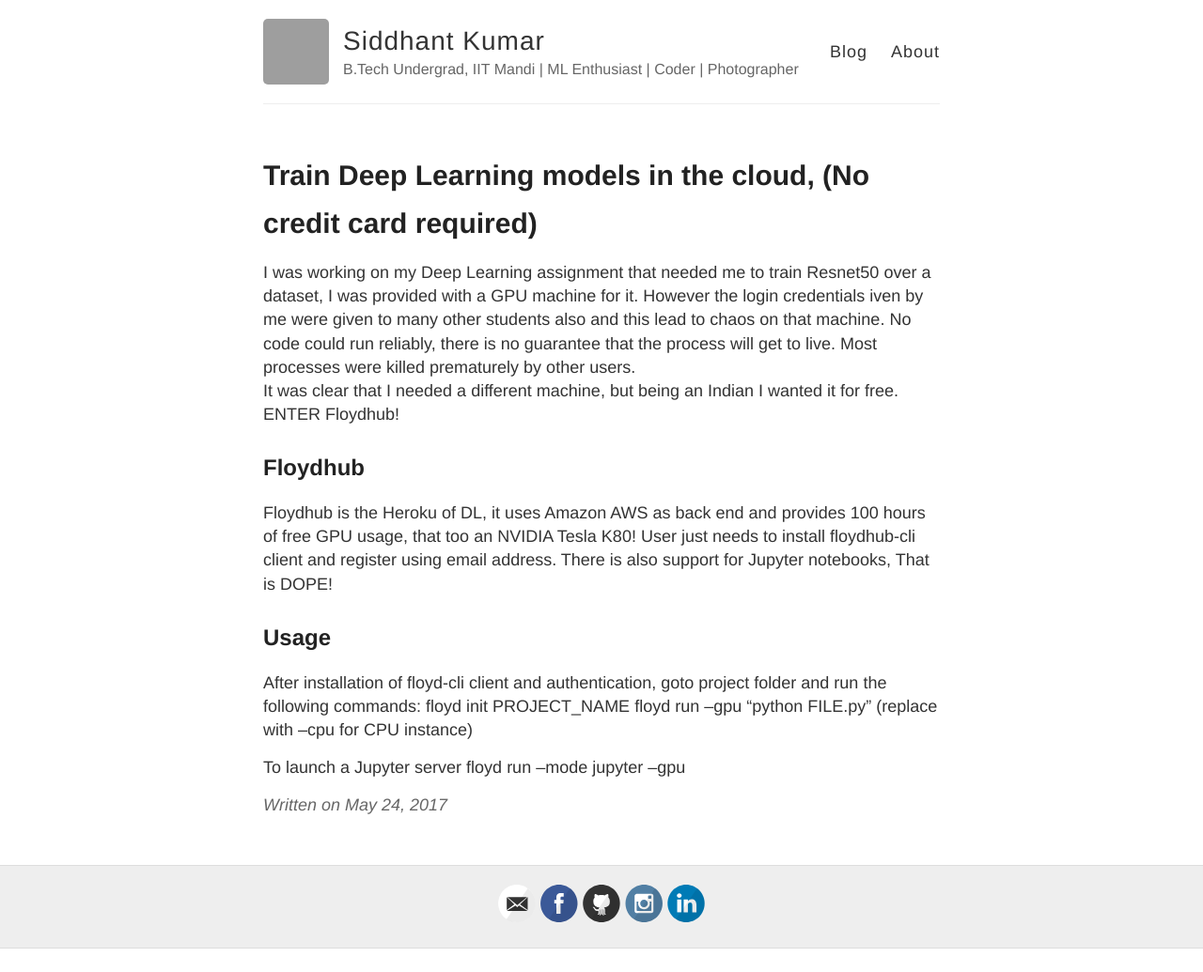
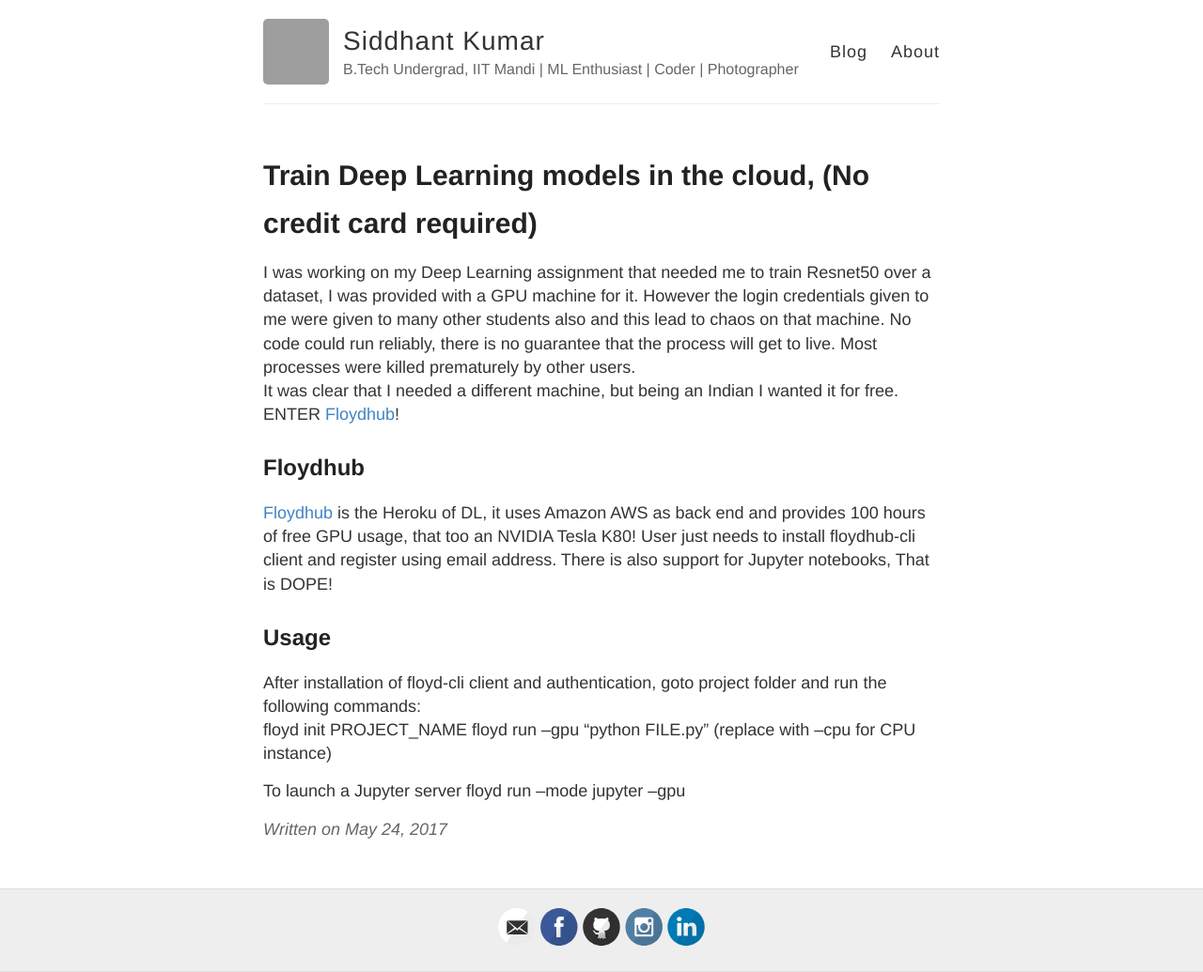
Before and after one commit to saytosid/saytosid.github.io, a Jekyll site: the page built from _posts/2017-5-25-floydhub.md, in a window 1280 px wide. Shown: the whole page at 94% size. Built offline with Jekyll 4.4.1, drawn with Linux system fonts in a browser that asks for light colours; comment, search, counter and statistics services are not loaded; before the commit the page ends 1010 px from its top, so only the background shows below that; grey boxes are pictures that could not be loaded.

Commit message:
Updated 2017-5-25-floydhub.md

```diff
--- a/_posts/2017-5-25-floydhub.md
+++ b/_posts/2017-5-25-floydhub.md
@@ -1,19 +1,19 @@
 ---
 layout: post
-title: Train Deep Learning models in the cloud, (No credit card required)
+title: 'Train Deep Learning models in the cloud, (No credit card required)'
 published: true
-date: May 24, 2017
+date: 'May 24, 2017'
 read_time: 1m
 ---
-I was working on my Deep Learning assignment that needed me to train Resnet50 over a dataset, I was provided with a GPU machine for it. However the login credentials iven by me were given to many other students also and this lead to chaos on that machine. No code could run reliably, there is no guarantee that the process will get to live. Most processes were killed prematurely by other users.
-It was clear that I needed a different machine, but being an Indian I wanted it for free. ENTER Floydhub!
+I was working on my Deep Learning assignment that needed me to train Resnet50 over a dataset, I was provided with a GPU machine for it. However the login credentials given to me were given to many other students also and this lead to chaos on that machine. No code could run reliably, there is no guarantee that the process will get to live. Most processes were killed prematurely by other users.
+It was clear that I needed a different machine, but being an Indian I wanted it for free. ENTER [Floydhub](floydhub.com "Floydhub")!
 
 ## Floydhub
-Floydhub is the Heroku of DL, it uses Amazon AWS as back end and provides 100 hours of free GPU usage, that too an NVIDIA Tesla K80! User just needs to install floydhub-cli client and register using email address. There is also support for Jupyter notebooks, That is DOPE!
+[Floydhub](floydhub.com "Floydhub") is the Heroku of DL, it uses Amazon AWS as back end and provides 100 hours of free GPU usage, that too an NVIDIA Tesla K80! User just needs to install floydhub-cli client and register using email address. There is also support for Jupyter notebooks, That is DOPE!
 ## Usage
 After installation of floyd-cli client and authentication, goto project folder and run the following commands:
-floyd init PROJECT_NAME
-floyd run --gpu "python FILE.py"  (replace with --cpu for CPU instance)
+	floyd init PROJECT_NAME
+	floyd run --gpu "python FILE.py"  (replace with --cpu for CPU instance)
 
 To launch a Jupyter server
-floyd run --mode jupyter --gpu
+	floyd run --mode jupyter --gpu
```
